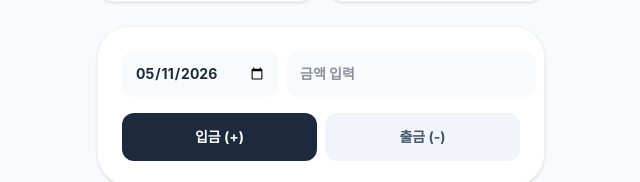
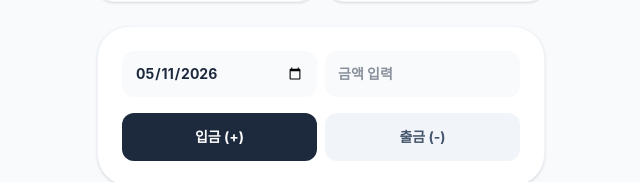
Before and after one commit to dragdra/parking-interest-calculator, a React (Vite) app: page / in a window 1280 px wide. Shown: the part 359-541 px from the top of the page, without its empty margins (319-959 px from the left). Built offline with nearby package versions, Linux system fonts and the light colour scheme.

Commit message:
아이폰 날짜/금액 입력창 너비 5:5

```diff
--- a/src/App.jsx
+++ b/src/App.jsx
@@ -251,20 +251,20 @@ export default function App() {
         <div className="bg-white rounded-[2rem] p-6 shadow-sm mb-6 border border-slate-100">
           <div className="space-y-4">
             <div className="flex gap-2">
-              {/* 날짜: 너비를 150px로 고정 */}
-              {/* 날짜/금액 너비 5:5로 고정 */}
+              {/* 날짜 입력창: flex-1과 min-w-0으로 정확히 절반 차지 */}
               <input
                 type="date"
                 value={inputDate}
                 onChange={(e) => setInputDate(e.target.value)}
-                className="flex-[5] bg-slate-50 p-3 rounded-xl text-sm font-bold outline-none border border-transparent focus:border-blue-200"
+                className="flex-1 min-w-0 bg-slate-50 p-3 rounded-xl text-sm font-bold outline-none border border-transparent focus:border-blue-200"
               />
+              {/* 금액 입력창: 동일하게 설정 */}
               <input
                 type="number"
                 placeholder="금액 입력"
                 value={inputAmount}
                 onChange={(e) => setInputAmount(e.target.value)}
-                className="flex-[5] bg-slate-50 p-3 rounded-xl text-sm font-bold outline-none border border-transparent focus:border-blue-200"
+                className="flex-1 min-w-0 bg-slate-50 p-3 rounded-xl text-sm font-bold outline-none border border-transparent focus:border-blue-200"
               />
             </div>
             <div className="flex gap-2">
```
